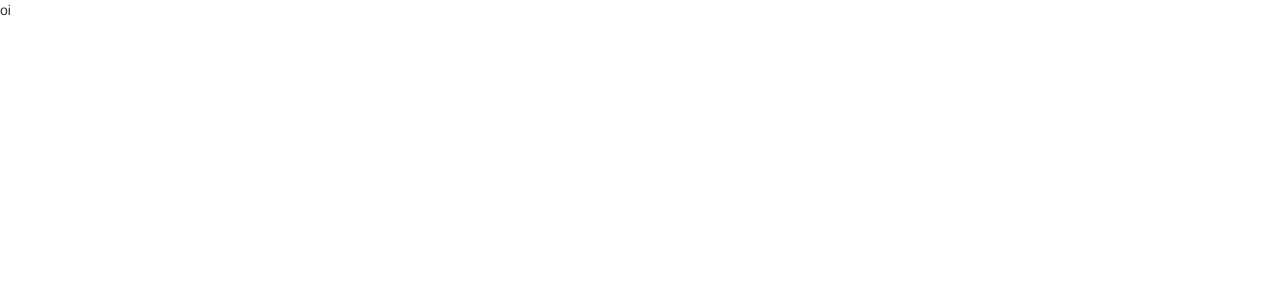
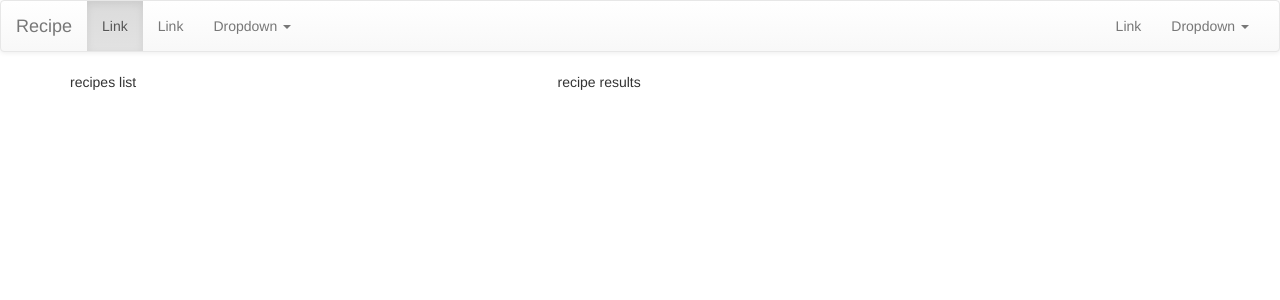
Before and after one commit to odairsk8/recipeBookAngularProject, an Angular app: page / in a window 1280 px wide. Shown: the top 300 px of the page. Built offline with nearby package versions, Linux system fonts and the light colour scheme.

Commit message:
adding bootstrap

```diff
--- a/src/app/app.component.html
+++ b/src/app/app.component.html
@@ -1 +1,5 @@
-oi
+<rb-header></rb-header>
+
+<div class="container">
+    <rb-recipes></rb-recipes>
+</div>
--- a/src/app/app.module.ts
+++ b/src/app/app.module.ts
@@ -4,10 +4,14 @@
 import { HttpModule } from '@angular/http';
 
 import { AppComponent } from './app.component';
+import { HeaderComponent } from './header.component';
+import { RecipeComponent } from './recipe/recipe.component';
 
 @NgModule({
   declarations: [
-    AppComponent
+    AppComponent,
+    HeaderComponent,
+    RecipeComponent
   ],
   imports: [
     BrowserModule,
--- /dev/null
+++ b/src/app/header.component.html
@@ -0,0 +1,47 @@
+<nav class="navbar navbar-default">
+  <div class="container-fluid">
+    <!-- Brand and toggle get grouped for better mobile display -->
+    <div class="navbar-header">
+      <button type="button" class="navbar-toggle collapsed" data-toggle="collapse" data-target="#bs-example-navbar-collapse-1" aria-expanded="false">
+        <span class="sr-only">Toggle navigation</span>
+        <span class="icon-bar"></span>
+        <span class="icon-bar"></span>
+        <span class="icon-bar"></span>
+      </button>
+      <a class="navbar-brand" href="#">Recipe</a>
+    </div>
+
+    <!-- Collect the nav links, forms, and other content for toggling -->
+    <div class="collapse navbar-collapse" id="bs-example-navbar-collapse-1">
+      <ul class="nav navbar-nav">
+        <li class="active"><a href="#">Link <span class="sr-only">(current)</span></a></li>
+        <li><a href="#">Link</a></li>
+        <li class="dropdown">
+          <a href="#" class="dropdown-toggle" data-toggle="dropdown" role="button" aria-haspopup="true" aria-expanded="false">Dropdown <span class="caret"></span></a>
+          <ul class="dropdown-menu">
+            <li><a href="#">Action</a></li>
+            <li><a href="#">Another action</a></li>
+            <li><a href="#">Something else here</a></li>
+            <li role="separator" class="divider"></li>
+            <li><a href="#">Separated link</a></li>
+            <li role="separator" class="divider"></li>
+            <li><a href="#">One more separated link</a></li>
+          </ul>
+        </li>
+      </ul>
+      <ul class="nav navbar-nav navbar-right">
+        <li><a href="#">Link</a></li>
+        <li class="dropdown">
+          <a href="#" class="dropdown-toggle" data-toggle="dropdown" role="button" aria-haspopup="true" aria-expanded="false">Dropdown <span class="caret"></span></a>
+          <ul class="dropdown-menu">
+            <li><a href="#">Action</a></li>
+            <li><a href="#">Another action</a></li>
+            <li><a href="#">Something else here</a></li>
+            <li role="separator" class="divider"></li>
+            <li><a href="#">Separated link</a></li>
+          </ul>
+        </li>
+      </ul>
+    </div><!-- /.navbar-collapse -->
+  </div><!-- /.container-fluid -->
+</nav>
--- /dev/null
+++ b/src/app/header.component.ts
@@ -0,0 +1,14 @@
+import { Component, OnInit } from '@angular/core';
+
+@Component({
+  selector: 'rb-header',
+  templateUrl: './header.component.html'
+})
+export class HeaderComponent implements OnInit {
+
+  constructor() { }
+
+  ngOnInit() {
+  }
+
+}
--- /dev/null
+++ b/src/app/recipe/recipe.component.html
@@ -0,0 +1,8 @@
+<div class="row">
+  <div class="col-md-5">
+    recipes list
+  </div>
+  <div class="col-md-7">
+    recipe results
+  </div>
+</div>
--- /dev/null
+++ b/src/app/recipe/recipe.component.ts
@@ -0,0 +1,14 @@
+import { Component, OnInit } from '@angular/core';
+
+@Component({
+  selector: 'rb-recipes',
+  templateUrl: './recipe.component.html'
+})
+export class RecipeComponent implements OnInit {
+
+  constructor() { }
+
+  ngOnInit() {
+  }
+
+}
--- a/src/index.html
+++ b/src/index.html
@@ -7,7 +7,20 @@
 
   <meta name="viewport" content="width=device-width, initial-scale=1">
   <link rel="icon" type="image/x-icon" href="favicon.ico">
-  <link rel="stylesheet" href="https://maxcdn.bootstrapcdn.com/bootstrap/3.3.7/css/bootstrap.min.css" integrity="sha384-BVYiiSIFeK1dGmJRAkycuHAHRg32OmUcww7on3RYdg4Va+PmSTsz/K68vbdEjh4u" crossorigin="anonymous">
+
+<script
+  src="https://code.jquery.com/jquery-3.2.1.slim.min.js"
+  integrity="sha256-k2WSCIexGzOj3Euiig+TlR8gA0EmPjuc79OEeY5L45g="
+  crossorigin="anonymous"></script>
+
+  <!-- Latest compiled and minified CSS -->
+<link rel="stylesheet" href="https://maxcdn.bootstrapcdn.com/bootstrap/3.3.7/css/bootstrap.min.css" integrity="sha384-BVYiiSIFeK1dGmJRAkycuHAHRg32OmUcww7on3RYdg4Va+PmSTsz/K68vbdEjh4u" crossorigin="anonymous">
+
+<!-- Optional theme -->
+<link rel="stylesheet" href="https://maxcdn.bootstrapcdn.com/bootstrap/3.3.7/css/bootstrap-theme.min.css" integrity="sha384-rHyoN1iRsVXV4nD0JutlnGaslCJuC7uwjduW9SVrLvRYooPp2bWYgmgJQIXwl/Sp" crossorigin="anonymous">
+
+<!-- Latest compiled and minified JavaScript -->
+<script src="https://maxcdn.bootstrapcdn.com/bootstrap/3.3.7/js/bootstrap.min.js" integrity="sha384-Tc5IQib027qvyjSMfHjOMaLkfuWVxZxUPnCJA7l2mCWNIpG9mGCD8wGNIcPD7Txa" crossorigin="anonymous"></script>
 
 
 </head>
```
